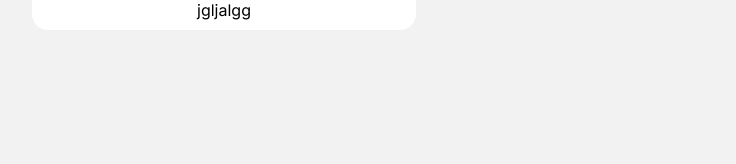
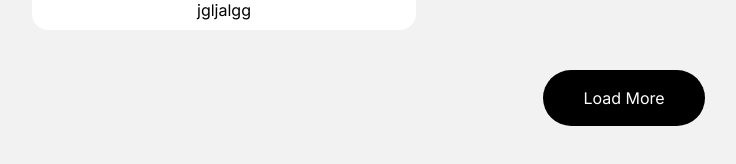
Before and after one commit to vishal257/load-more, a Next.js app: page / in a window 1280 px wide. Shown: the part 474-638 px from the top of the page, without its empty margins (16-752 px from the left). Built offline with nearby package versions, Linux system fonts and the light colour scheme.

Commit message:
added component and button

```diff
--- /dev/null
+++ b/src/app/components/Card.tsx
@@ -0,0 +1,17 @@
+export default function Card(){
+    return(
+        <div className="container mx-auto">
+      <div className="grid lg:grid-cols-3 sm:grid-cols-2 gap-4 py-10 lg:px-12 md:px-8 px-4">
+
+        <div className="h-full">
+          <div className="self-center mx-auto rounded-2xl bg-white">
+            <div className="text-center text-xl font-bold py-2">Title</div>
+            <div><img className="mx-auto py-2" src="http://books.google.com/books/content?id=_eyJAAAAQBAJ&printsec=frontcover&img=1&zoom=1&edge=curl&source=gbs_api" alt="" /></div>
+            <div className="text-center py-2 border-t-4  text-wrap px-4">skdjkjdglkjsgkljsskldjgks jdglkjaslkgjklsjgkljskgljsklgjskjgl sj ksldgjklgjkl asjglkjklgjl skjglsjglsjglksjkljgjslgjlkgjljgls jgj jk jgljalgg</div>
+          </div>
+        </div>
+
+      </div>
+    </div>
+    );
+}
--- a/src/app/page.tsx
+++ b/src/app/page.tsx
@@ -1,17 +1,18 @@
+import Card from "./components/Card";
+
 export default function Home() {
+
+  function fetchData(){
+
+  }
+
   return (
-    <div className="container mx-auto">
-      <div className="grid lg:grid-cols-3 sm:grid-cols-2 gap-4 py-10 lg:px-12 md:px-8 px-4">
-
-        <div className="h-full">
-          <div className="self-center mx-auto rounded-2xl bg-white">
-            <div className="text-center text-xl font-bold py-2">Title</div>
-            <div><img className="mx-auto py-2" src="http://books.google.com/books/content?id=_eyJAAAAQBAJ&printsec=frontcover&img=1&zoom=1&edge=curl&source=gbs_api" alt="" /></div>
-            <div className="text-center py-2 border-t-4  text-wrap px-4">skdjkjdglkjsgkljsskldjgks jdglkjaslkgjklsjgkljskgljsklgjskjgl sj ksldgjklgjkl asjglkjklgjl skjglsjglsjglksjkljgjslgjlkgjljgls jgj jk jgljalgg</div>
-          </div>
-        </div>
-
+    <div>
+      <Card/>
+      <div className="text-center">
+        <button className="rounded-full bg-black text-white py-4 px-10 hover:bg-slate-800" onClick={fetchData}>Load More</button>
       </div>
     </div>
+
   );
 }
```
